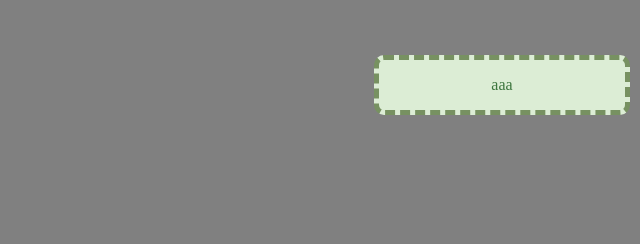
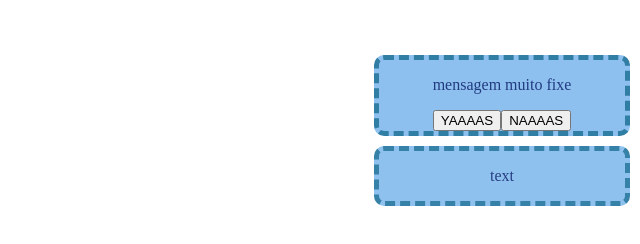
Before and after one commit to Ribeiro-Tiago/alert, a plain HTML site: page index.html in a window 1280 px wide. Shown: the whole page, without its empty margins (640-1280 px from the left). Drawn offline with Linux system fonts and the light colour scheme.

Commit message:
overhauled plugin added confirmation type for the alert

```diff
--- a/alert.js
+++ /dev/null
@@ -1,196 +0,0 @@
-/**
- * Cria os elementos respetivos de modo a mostrar um alerta e adiciona-os ao container
- * @param {String} message - mensagem a aparecer no alerta
- * @param {Boolean} success - indica se o alerta é de erro ou sucesso
- */
-var alert = (function(){
-    var topRight = {
-        top: "10px;",
-        right: "10px;"
-    }
-    var topLeft = {
-        top: "10px;",
-        left: "10px;"
-    }
-    var bottomLeft = {
-        bottom: "10px;",
-        left: "10px;"
-    }
-    var bottomRight = {
-        bottom: "10px;",
-        right: "10px;"
-    }
-
-    var element = null;
-
-    var clickToClose = true;
-    var clickEvent = null;
-    var closeTimer = 5000;
-
-    var position = topRight;
-
-    var width = "20%;";
-
-    var minHeight = "50px;";
-
-    var successColor = "#3c763d";
-    var successBgColor = "#dff0d8";
-    var successBorderColor = "#779261";
-
-    var informationColor = "#223a80;";
-    var informationBgColor = "#8dc0ef";
-    var informationBorderColor = "#317ea5";
-
-    var errorColor = "#a94442";
-    var errorBgColor = "#f2dede";
-    var errorBorderColor = "#e8b7bf";
-
-    var warningColor = "#8a6d3b";
-    var warningBgColor = "#e4daa4";
-    var warningBorderColor = "#c3a25d";
-
-    var showIcons = true;
-
-    var createCSS = function(){
-        var css = document.createElement("style");
-        css.type = 'text/css';
-
-        css.innerHTML = " #" + element + "{display: block; position: absolute; top: 55px; min-height: 50px; right: 10px; width: 20%; max-height: calc(100% - 150px); overflow: auto; z-index: 99999}" +
-            " #" + element + "::-webkit-scrollbar-track{-webkit-box-shadow: inset 0 0 6px rgba(0,0,0,0.3);border-radius: 10px;background-color: #F5F5F5;}"+
-            " #" + element + "::-webkit-scrollbar{width: 12px;background-color: #F5F5F5;}" +
-            " #" + element + "::-webkit-scrollbar-thumb{border-radius: 10px;-webkit-box-shadow: inset 0 0 6px rgba(0,0,0,.3);background-color: #555;}" +
-            " #" + element + " .alert {border-radius: 10px;border-style: dashed;border-width: 5px;text-align: center;margin-bottom: 10px;cursor: pointer;padding: 0 10px;}" +
-            " #" + element + " .alert-success{color: " + successColor + "; background-color:" + successBgColor + "; border-color: " + successBorderColor + ";}" +
-            " #" + element + " .alert-information{color: " + informationColor + "; background-color:" + informationBgColor + "; border-color: " + informationBorderColor + ";}" +
-            " #" + element + " .alert-warning{color: " + warningColor + "; background-color:" + warningBgColor + "; border-color: " + warningBorderColor + ";}" +
-            " #" + element + " .alert-error{color: " + errorColor + "; background-color:" + errorBgColor + "; border-color: " + errorBorderColor + ";}" +
-            " #" + element + " .alert-removing{-webkit-transition: opacity 1s ease-in-out;-moz-transition: opacity 1s ease-in-out;-ms-transition: opacity 1s ease-in-out;-o-transition: opacity 1s ease-in-out;opacity: 0;}";
-
-        document.getElementsByTagName('head')[0].appendChild(css);
-    }
-
-    var createDOMElem = function(tag, attrs, events, children) {
-        var tmp = document.createElement(tag);
-
-        if (!isEmpty(attrs)){
-            Object.keys(attrs).forEach(function(key){
-                tmp.setAttribute(key, attrs[key]);
-            });
-        }
-
-        if (!isEmpty(events)){
-            Object.keys(events).forEach(function(key){
-                tmp.addEventListener(key, events[key]);
-            });
-        }
-
-        if (!isEmpty(children)){
-            appendChildren(tmp, children);
-        }
-
-        return tmp;
-    }
-
-    /**
-     * Cria um elemento TextNode e retorna-o
-     * @param {String} text
-     * @return {DOM} - o elemento TextNode acabado de criar
-     */
-    var createDOMText = function(text){
-        return document.createTextNode(text);
-    }
-
-    /**
-     * Anexa vários elementos filhos ao mesmo pai
-     * @param {DOM} parent - pai ao qual vamos anexar os filhos
-     * @param {DOM[]} children - array de filhos a anexar
-     */
-    var appendChildren = function(parent, children){
-        children.forEach(function(child){
-            parent.appendChild(child);
-        });
-    }
-
-    var isEmpty = function(value){
-        return (value === void 0 || value === "" || value === null || value === "undefined" || (typeof value === "object" && Object.keys(value).length === 0));
-    }
-
-    return {
-        config: function(elem, opts) {
-            if (isEmpty(elem))
-                throw new Error("Element ID is invalid!");
-
-            element = elem;
-
-            if (!isEmpty(opts))
-            {
-                clickToClose = opts.clickToClose || clickToClose;
-                clickEvent = opts.clickEvent || null;
-                closeTimer = opts.closeTimer || closeTimer;
-
-                successColor = opts.successColor || successColor;
-                successBgColor = opts.successBgColor || successBgColor;
-                successBorderColor = opts.successBorderColor || successBorderColor;
-
-                informationColor = opts.informationColor || informationColor;
-                informationBgColor = opts.informationBgColor || informationBgColor;
-                informationBorderColor = opts.informationBorderColor || informationBorderColor;
-
-                errorColor = opts.errorColor || errorColor;
-                errorBgColor = opts.errorBgColor || errorBgColor;
-                errorBorderColor = opts.errorBorderColor || errorBorderColor;
-
-                warningColor = opts.warningColor || warningColor;
-                warningBgColor = opts.warningBgColor || warningBgColor;
-                warningBorderColor = opts.warningBorderColor || warningBorderColor;
-
-                showIcons = opts.showIcons || showIcons;
-
-                if (!isEmpty(opts.position))
-                {
-                    var tmp = opts.position;
-                    if (tmp !== "topRight" && tmp !== "topLeft" && tmp !== "bottomLeft" && tmp !== "bottomRight")
-                        throw Error("Invalid position");
-
-                    position = tmp;
-                }
-
-                width = opts.width || width;
-
-                minHeight = opts.minHeight || minHeight;
-            }
-
-            createCSS();
-        },
-
-        showAlert: function(message, type){
-            if (type !== "error" && type !== "information" && type !== "warning" && type !== "success")
-                throw new Error("Alert type is invalid!");
-
-            if (element === null)
-                throw new Error("You must configure the alert at least once!");
-
-            var p = createDOMElem("p", null, null, [createDOMText(message)]);
-
-            var div = createDOMElem("div", {"class": "alert alert-" + type}, {"click": (isEmpty(clickEvent)) ? function(){ removeAlert(); } : clickEvent}, [p]);
-            var dom = document.getElementById(element);
-            /**
-             * Remove o elemento relativa ao alerta em questão. Adiciona a classe "alert-removing" para dar o efeito
-             * de fadeout e depois remove o elemento do DOM
-             */
-            var removeAlert = function(){
-                div.classList.add("alert-removing");
-
-                setTimeout(function(){
-                    div.remove();
-                }, 1200);
-            }
-
-            dom.insertBefore(div, dom.firstChild);
-
-            setTimeout(function(){
-                removeAlert();
-            }, closeTimer);
-        }
-    };
-})();
--- a/index.html
+++ b/index.html
@@ -10,15 +10,14 @@
         <meta name="description" content="">
         <meta name="viewport" content="width=device-width, initial-scale=1">
 
-        <script src="alert.js"></script>
+        <script src="js/alert-message.js"></script>
         <script>
             window.onload = function(){
-                alert.config("alert");
-                alert.showAlert("aaa", "success");
+                window.message = new Message("alert");
+                message.alert({text: "text"})
+                message.confirm({text: "mensagem muito fixe", okText: "YAAAAS", cancelText: "NAAAAS"});
             };
         </script>
-
-        <link rel="stylesheet" href="style.css">
 
     </head>
     <body>
--- /dev/null
+++ b/js/alert-message.js
@@ -0,0 +1,293 @@
+/**
+ * @author Tiago Ribeiro - www.tiago-ribeiro.com
+ * @description Customizable alerting plugin that allows the creation of alerts and confrimation dialogs
+ * @see https://github.com/Ribeiro-Tiago/alert-message
+ * @copyright MIT license, 2017
+ * @version 1.0.0
+ */
+
+/**
+ * Customizable alerting plugin that allows the creation of alerts and confrimation dialogs
+ */
+var Message = (function(){
+    /** Default configs for location, size, colors, texts and buttons **/
+    // position options
+    var topRight = {
+        top: "10px;",
+        right: "10px;"
+    }
+    var topLeft = {
+        top: "10px;",
+        left: "10px;"
+    }
+    var bottomLeft = {
+        bottom: "10px;",
+        left: "10px;"
+    }
+    var bottomRight = {
+        bottom: "10px;",
+        right: "10px;"
+    }
+
+    // root element that'll "parent" all alerts
+    var element = null;
+
+    // alert specific
+    var clickToClose = true;
+    var clickEvent = null;
+    var closeTimer = 5000;
+
+    // default position
+    var position = topRight;
+
+    // size
+    var width = "20%;";
+    var minHeight = "50px;";
+
+    // colors
+    var successColor = "#3c763d";
+    var successBgColor = "#dff0d8";
+    var successBorderColor = "#779261";
+
+    var informationColor = "#223a80;";
+    var informationBgColor = "#8dc0ef";
+    var informationBorderColor = "#317ea5";
+
+    var errorColor = "#a94442";
+    var errorBgColor = "#f2dede";
+    var errorBorderColor = "#e8b7bf";
+
+    var warningColor = "#8a6d3b";
+    var warningBgColor = "#e4daa4";
+    var warningBorderColor = "#c3a25d";
+
+    // icons
+    var showIcons = true;
+
+    // confirm specific
+    var okEvent = function(){
+        removeAlert(this.parentElement);
+        return true;
+    }
+    var cancelEvent = function(){
+        removeAlert(this.parentElement);
+        return false;
+    }
+    var okText = "Ok";
+    var cancelText = "Cancel";
+    var showCancelBtn = true;
+
+    /**
+     * Creates a new style tag and adds all css specific to this plugin
+     */
+    var createCSS = function(){
+        var css = document.createElement("style");
+        css.type = 'text/css';
+
+        css.innerHTML = " #" + element + "{display: block; position: absolute; top: 55px; min-height: 50px; right: 10px; width: 20%; max-height: calc(100% - 150px); overflow: auto; z-index: 99999}" +
+            " #" + element + "::-webkit-scrollbar-track{-webkit-box-shadow: inset 0 0 6px rgba(0,0,0,0.3);border-radius: 10px;background-color: #F5F5F5;}"+
+            " #" + element + "::-webkit-scrollbar{width: 12px;background-color: #F5F5F5;}" +
+            " #" + element + "::-webkit-scrollbar-thumb{border-radius: 10px;-webkit-box-shadow: inset 0 0 6px rgba(0,0,0,.3);background-color: #555;}" +
+            " #" + element + " .alert {border-radius: 10px;border-style: dashed;border-width: 5px;text-align: center;margin-bottom: 10px;cursor: pointer;padding: 0 10px;}" +
+            " #" + element + " .alert-success{color: " + successColor + "; background-color:" + successBgColor + "; border-color: " + successBorderColor + ";}" +
+            " #" + element + " .alert-information{color: " + informationColor + "; background-color:" + informationBgColor + "; border-color: " + informationBorderColor + ";}" +
+            " #" + element + " .alert-warning{color: " + warningColor + "; background-color:" + warningBgColor + "; border-color: " + warningBorderColor + ";}" +
+            " #" + element + " .alert-error{color: " + errorColor + "; background-color:" + errorBgColor + "; border-color: " + errorBorderColor + ";}" +
+            " #" + element + " .alert-removing{-webkit-transition: opacity 1s ease-in-out;-moz-transition: opacity 1s ease-in-out;-ms-transition: opacity 1s ease-in-out;-o-transition: opacity 1s ease-in-out;opacity: 0;}";
+
+        document.getElementsByTagName('head')[0].appendChild(css);
+    }
+
+    /**
+     * Helper function that creates the DOM for the messages
+     * @param {string} tag - tag we're creating (div, span, etc)
+     * @param {object} attrs - all attributes that tag will have
+     * @param {object} events - events associated with this tag
+     * @param {array} children - child elements
+     */
+    var createDOMElem = function(tag, attrs, events, children) {
+        var tmp = document.createElement(tag);
+
+        if (!isEmpty(attrs)){
+            Object.keys(attrs).forEach(function(key){
+                tmp.setAttribute(key, attrs[key]);
+            });
+        }
+
+        if (!isEmpty(events)){
+            Object.keys(events).forEach(function(key){
+                tmp.addEventListener(key, events[key]);
+            });
+        }
+
+        if (!isEmpty(children)){
+            appendChildren(tmp, children);
+        }
+
+        return tmp;
+    };
+
+    /**
+     * Creates a TextNode element and returns
+     * @param {String} text - textNode content
+     * @return {DOM} - element we just created
+     */
+    var createDOMText = function(text){
+        return document.createTextNode(text);
+    };
+
+    /**
+     * Appends elements to a parent
+     * @param {DOM} parent - Parent element
+     * @param {DOM[]} children - children to append
+     */
+    var appendChildren = function(parent, children){
+        children.forEach(function(child){
+            parent.appendChild(child);
+        });
+    };
+
+    /**
+     * Validates the recieved value to see if it's empty or not
+     * @param {*} value - value to validate
+     * @return {boolean} - true if it's empty and false if not
+     */
+    var isEmpty = function(value){
+        return (value === void 0 || value === "" || value === null || value === "undefined" || (typeof value === "object" && Object.keys(value).length === 0));
+    };
+
+    /**
+     * Removes alert element. Adds "alert-removing" class for fading animation
+     * and after the fadeout removes it from document
+     */
+    var removeAlert = function(div){
+        div.classList.add("alert-removing");
+
+        setTimeout(function(){
+            div.remove();
+        }, 1200);
+    }
+
+    /**
+     * Creates an alert message. Displays a message and after x ammount of time or if
+     * it's clicked (default click event) disappears
+     * @param {Object} opts - options for the alert such as message to display, type of alert
+     * (information, error, success, warning), custom click event, custom timer, etc
+     */
+    var alert = function(opts){
+        if (!isEmpty(opts)){
+            clickToClose = opts.clickToClose || clickToClose;
+            clickEvent = opts.clickEvent || null;
+            closeTimer = opts.closeTimer || closeTimer;
+        }
+
+        var text = opts.text;
+        var type = opts.type || "information";
+
+        var div = createDOMElem("div", {"class": "alert alert-" + type}, {"click": clickEvent}, [
+            createDOMElem("p", null, null, [createDOMText(text)])
+        ]);
+
+        var dom = document.getElementById(element);
+        dom.insertBefore(div, dom.firstChild);
+
+        setTimeout(function(){
+            removeAlert(div);
+        }, closeTimer);
+    };
+
+    /**
+     * Creates an confirmation message. Displays a message with a configurable okay and cancel button
+     * Default events of those buttons removes the alert and returns true or false respectively.
+     * @param {Object} opts - options for the alert such as message to display, type of alert
+     * (information, error, success, warning), custom click event, custom button text, etc
+     */
+    var confirm = function(opts){
+        if (!isEmpty(opts)){
+            okEvent = opts.okEvent || okEvent;
+            cancelEvent = opts.cancelEvent || cancelEvent;
+            okText = opts.okText || okText;
+            cancelText = opts.cancelText || cancelText;
+            showCancelBtn = isEmpty(opts.showCancelBtn) ? showCancelBtn : opts.showCancelBtn;
+        }
+
+        var text = opts.text;
+        var type = opts.type || "information";
+
+        var div = createDOMElem("div", {"class": "confirm alert alert-" + type}, null, [
+            createDOMElem("p", null, null, [createDOMText(text)]),
+            createDOMElem("button", {"class": "button" }, {"click": okEvent}, [createDOMText(okText)])
+        ]);
+
+        if (showCancelBtn) {
+            div.appendChild(createDOMElem("button", {"class": "button" }, {"click": cancelEvent}, [createDOMText(cancelText)]));
+        }
+
+        var dom = document.getElementById(element);
+        dom.insertBefore(div, dom.firstChild);
+    };
+
+    /**
+     * Checks configs passed during instantiation. If it's not empty, we'll
+     * see which ones of these options the user has customized and use the default
+     * values defined at the start for those that he didn't
+     * @param {object} opts - options to check
+     */
+    var checkConfigs = function(opts){
+        if (!isEmpty(opts))
+        {
+            successColor = opts.successColor || successColor;
+            successBgColor = opts.successBgColor || successBgColor;
+            successBorderColor = opts.successBorderColor || successBorderColor;
+
+            informationColor = opts.informationColor || informationColor;
+            informationBgColor = opts.informationBgColor || informationBgColor;
+            informationBorderColor = opts.informationBorderColor || informationBorderColor;
+
+            errorColor = opts.errorColor || errorColor;
+            errorBgColor = opts.errorBgColor || errorBgColor;
+            errorBorderColor = opts.errorBorderColor || errorBorderColor;
+
+            warningColor = opts.warningColor || warningColor;
+            warningBgColor = opts.warningBgColor || warningBgColor;
+            warningBorderColor = opts.warningBorderColor || warningBorderColor;
+
+            showIcons = opts.showIcons || showIcons;
+
+            if (!isEmpty(opts.position))
+            {
+                var tmp = opts.position;
+                if (tmp !== "topRight" && tmp !== "topLeft" && tmp !== "bottomLeft" && tmp !== "bottomRight")
+                    throw Error("Invalid position");
+
+                position = tmp;
+            }
+
+            width = opts.width || width;
+
+            minHeight = opts.minHeight || minHeight;
+        }
+    };
+
+    /**
+     * @class Message - represents a message, be it alert or confirmation
+     *
+     * @param {string} elem - id of the element hosting all the messages
+     * @param {object} configs - options that the user might want to customize
+     */
+    function Message(elem, configs){
+        if (isEmpty(elem))
+            throw new Error("Element ID is invalid!");
+
+        element = elem;
+
+        checkConfigs(configs);
+
+        createCSS();
+    };
+
+    Message.prototype.alert = alert;
+    Message.prototype.confirm = confirm;
+
+    return Message;
+})();
--- a/style.css
+++ /dev/null
@@ -1,10 +0,0 @@
-html, body{
-    width: 100%;
-    height: 100%;
-    padding: 0;
-    margin: 0;
-}
-
-body{
-    background: grey;
-}
```
